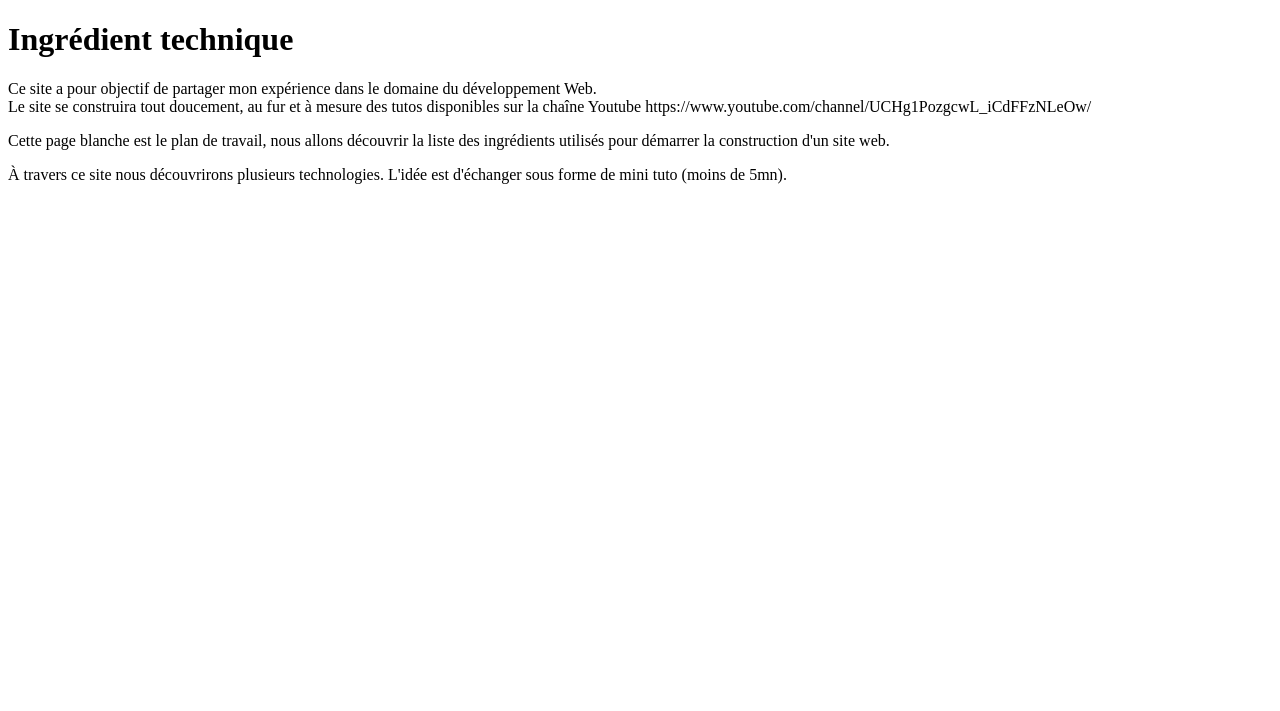
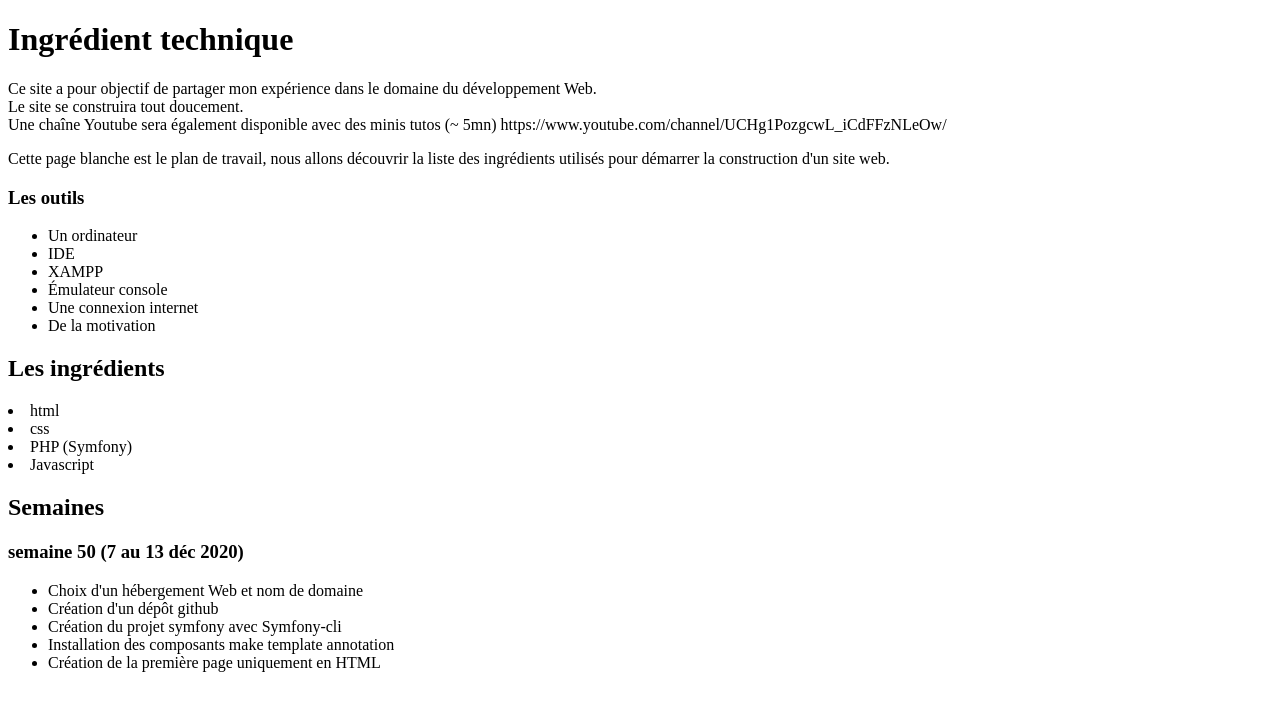
Before and after one commit to sebius77/ingredient-technique, a Symfony app: template templates/default/index.html.twig in a window 1280 px wide. Shown: the top 711 px of the page. Run offline with Twig, Linux system fonts and the light colour scheme; the template is opened without the code that fills it, so the values that code supplies are empty; some libraries are stand-ins or nearby versions.

Commit message:
Mise a jour de la page d'accueil

```diff
--- a/templates/base.html.twig
+++ b/templates/base.html.twig
@@ -2,7 +2,7 @@
 <html>
     <head>
         <meta charset="UTF-8">
-        <title>{% block title %}Welcome!{% endblock %}</title>
+        <title>{% block title %}Ingrédient Technique{% endblock %}</title>
         {% block stylesheets %}{% endblock %}
     </head>
     <body>
--- a/templates/default/index.html.twig
+++ b/templates/default/index.html.twig
@@ -6,14 +6,38 @@
 <h1>Ingrédient technique</h1>
     <p>
         Ce site a pour objectif de partager mon expérience dans le domaine du développement Web.<br>
-        Le site se construira tout doucement, au fur et à mesure des tutos disponibles sur la chaîne Youtube
-        https://www.youtube.com/channel/UCHg1PozgcwL_iCdFFzNLeOw/
+        Le site se construira tout doucement. <br>
+        Une chaîne Youtube sera également disponible avec des minis tutos (~ 5mn) https://www.youtube.com/channel/UCHg1PozgcwL_iCdFFzNLeOw/
     </p>
     <p>
         Cette page blanche est le plan de travail, nous allons découvrir la liste des ingrédients utilisés
         pour démarrer la construction d'un site web.
     </p>
-    <p>
-        À travers ce site nous découvrirons plusieurs technologies. L'idée est d'échanger sous forme de mini tuto (moins de 5mn).<br>
-    </p>
+
+    <h3>Les outils</h3>
+    <ul>
+        <li>Un ordinateur</li>
+        <li>IDE</li>
+        <li>XAMPP</li>
+        <li>Émulateur console</li>
+        <li>Une connexion internet</li>
+        <li>De la motivation</li>
+    </ul>
+
+    <h2>Les ingrédients</h2>
+    <li>html</li>
+    <li>css</li>
+    <li>PHP (Symfony)</li>
+    <li>Javascript</li>
+
+    <h2>Semaines</h2>
+    <h3>semaine 50 (7 au 13 déc 2020)</h3>
+    <ul>
+        <li>Choix d'un hébergement Web et nom de domaine</li>
+        <li>Création d'un dépôt github</li>
+        <li>Création du projet symfony avec Symfony-cli</li>
+        <li>Installation des composants make template annotation</li>
+        <li>Création de la première page uniquement en HTML</li>
+    </ul>
+
 {% endblock %}
```
